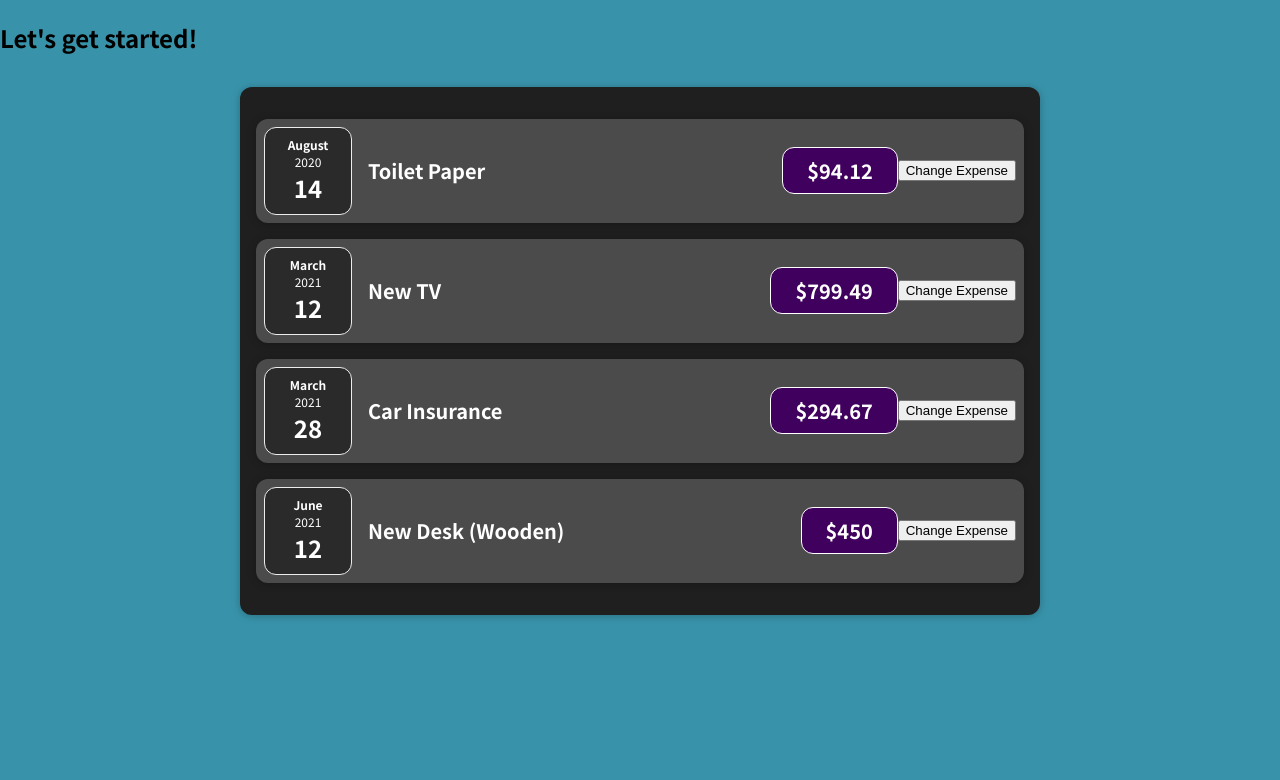
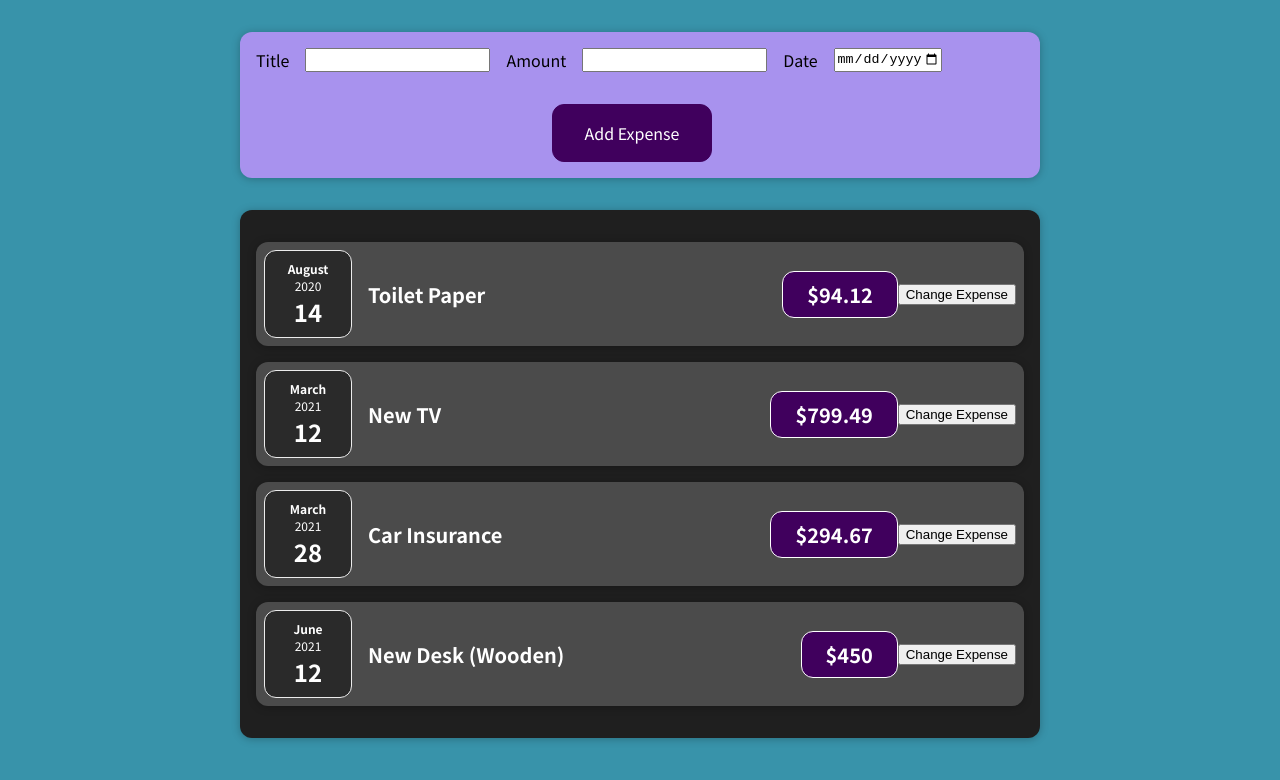
Before and after one commit to rishii-27/AdvanceReact, a React (Create React App) app: page / in a window 1280 px wide. Shown: the top 780 px of the page. Built offline with nearby package versions, Linux system fonts and the light colour scheme.

Commit message:
task3: AddingExpenseForm and Printing inputFields in Console

```diff
--- a/src/App.js
+++ b/src/App.js
@@ -1,6 +1,7 @@
 import React from 'react';
 
 import Expenses from './components/Expenses/Expenses';
+import NewExpense from './components/NewExpense/NewExpense';
 
 const App = () => {
   const expenses = [
@@ -34,7 +35,7 @@
 
   return (
     <div>
-      <h2>Let's get started!</h2>
+      <NewExpense />
       <Expenses items={expenses} />
     </div>
   );
--- /dev/null
+++ b/src/components/NewExpense/ExpenseForm.css
@@ -0,0 +1,26 @@
+.new-expense__controls {
+    display: flex;
+    flex-wrap: wrap;
+    gap: 1rem;
+    margin-bottom: 1rem;
+    text-align: left;
+}
+
+.new-expense__control label {
+    font-weight: bold;
+    margin-bottom: 0.5rem;
+    display: block;
+}
+
+.new-expense__control input {
+    font: inherit;
+    padding: 0.5rem;
+    border-radius: 6px;
+    border: 1px solid #ccc;
+    width: 20rem;
+    max-width: 100%;
+}
+
+.new-expense__actions {
+    text-align: right;
+}
--- /dev/null
+++ b/src/components/NewExpense/ExpenseForm.js
@@ -0,0 +1,38 @@
+import React from "react";
+import './ExpenseForm.css'
+
+const ExpenseForm = () => {
+    const titleChange = (e) => {
+        console.log(e.target.value);
+    }
+    const amountChange = (e) => {
+        console.log(e.target.value);
+    }
+    const dateChange = (e) => {
+        console.log(e.target.value);
+    }
+    return (
+        <form>
+            <div className="new-expense__controls">
+                <div className="new-expense__controls">
+                    <label>Title</label>
+                    <input type="text" onChange={titleChange} />
+                </div>
+                <div className="new-expense__controls">
+                    <label>Amount</label>
+                    <input type="number" min="0.01" step="0.01" onBlur={amountChange} />
+                </div>
+                <div className="new-expense__controls">
+                    <label>Date</label>
+                    <input type="date" min="2019-01-01" max="2022-12-31" onBlur={dateChange} />
+                </div>
+            </div>
+            <div className="new-expense__action">
+                <button type="submit">Add Expense</button>
+            </div>
+
+        </form>
+    )
+}
+
+export default ExpenseForm;
--- /dev/null
+++ b/src/components/NewExpense/NewExpense.css
@@ -0,0 +1,38 @@
+.new-expense {
+    background-color: #a892ee;
+    padding: 1rem;
+    margin: 2rem auto;
+    width: 50rem;
+    max-width: 95%;
+    border-radius: 12px;
+    text-align: center;
+    box-shadow: 0 1px 8px rgba(0, 0, 0, 0.25);
+}
+
+.new-expense button {
+    font: inherit;
+    cursor: pointer;
+    padding: 1rem 2rem;
+    border: 1px solid #40005d;
+    background-color: #40005d;
+    color: white;
+    border-radius: 12px;
+    margin-right: 1rem;
+}
+
+.new-expense button:hover,
+.new-expense button:active {
+    background-color: #510674;
+    border-color: #510674;
+}
+
+.new-expense button.alternative {
+    color: #220131;
+    border-color: transparent;
+    background-color: transparent;
+}
+
+.new-expense button.alternative:hover,
+.new-expense button.alternative:active {
+    background-color: #ddb3f8;
+}
--- /dev/null
+++ b/src/components/NewExpense/NewExpense.js
@@ -0,0 +1,12 @@
+import React from "react";
+import ExpenseForm from "./ExpenseForm";
+import './NewExpense.css'
+
+const NewExpense = () => {
+    return (
+        <div className="new-expense">
+            <ExpenseForm />
+        </div>
+    )
+}
+export default NewExpense;
```
